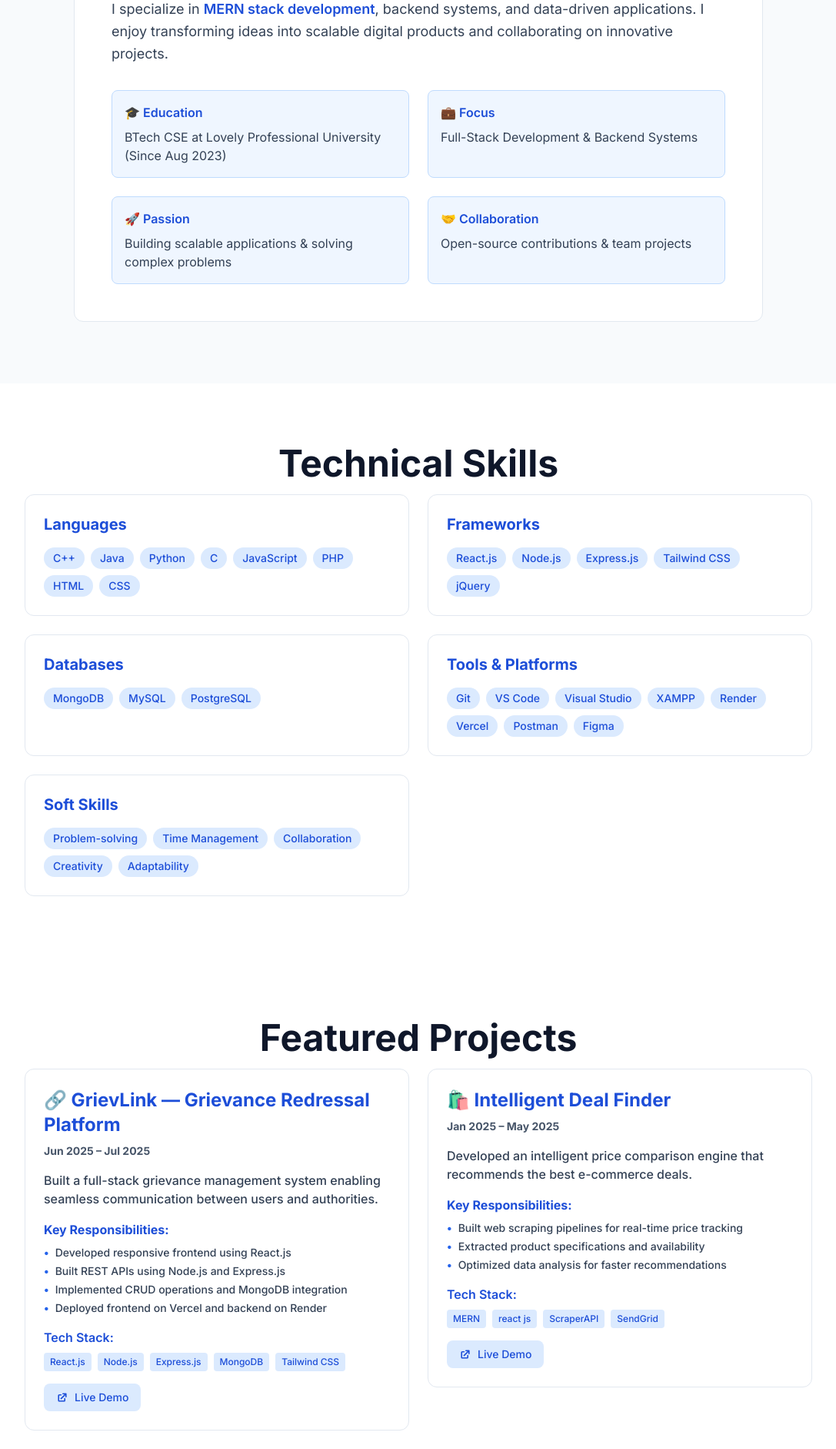
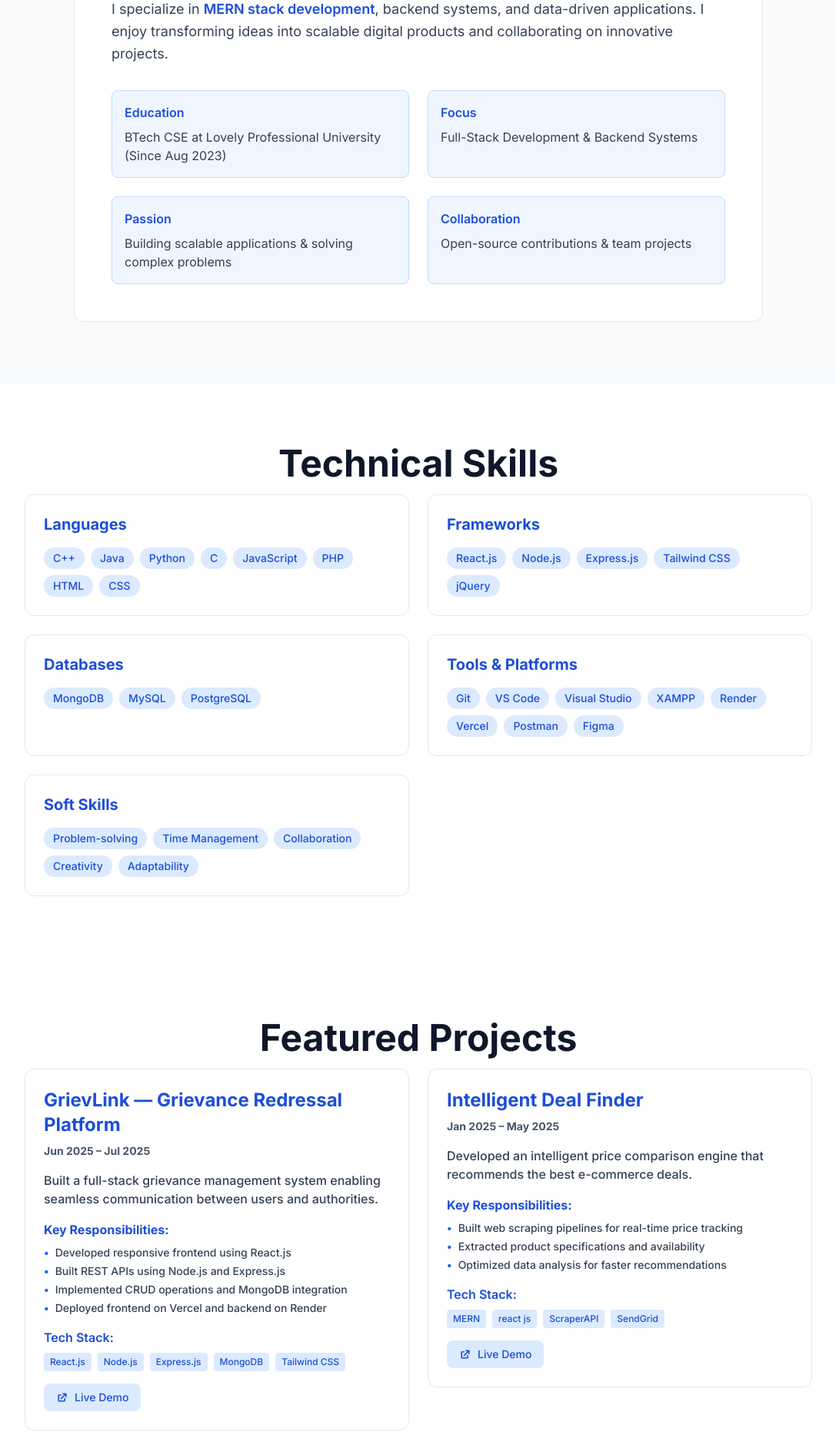
Before and after one commit to Aditya-566/Portfolio-frontend, a React (Vite) app: page / in a window 1280 px wide. Shown: the part 1140-3022 px from the top of the page at 77% size, without its empty margins (96-1183 px from the left). Built offline with nearby package versions, Linux system fonts and the light colour scheme.

Commit message:
Remove all emoji logos from section headers and project titles

```diff
--- a/src/components/About.jsx
+++ b/src/components/About.jsx
@@ -21,19 +21,19 @@ const About = () => {
 
           <div className="grid md:grid-cols-2 gap-6 mt-8">
             <div className="bg-blue-50 border border-blue-200 p-4 rounded-lg hover:shadow-md transition-shadow">
-              <h3 className="text-blue-700 font-semibold mb-2">🎓 Education</h3>
+              <h3 className="text-blue-700 font-semibold mb-2">Education</h3>
               <p className="text-slate-700">BTech CSE at Lovely Professional University (Since Aug 2023)</p>
             </div>
             <div className="bg-blue-50 border border-blue-200 p-4 rounded-lg hover:shadow-md transition-shadow">
-              <h3 className="text-blue-700 font-semibold mb-2">💼 Focus</h3>
+              <h3 className="text-blue-700 font-semibold mb-2">Focus</h3>
               <p className="text-slate-700">Full-Stack Development & Backend Systems</p>
             </div>
             <div className="bg-blue-50 border border-blue-200 p-4 rounded-lg hover:shadow-md transition-shadow">
-              <h3 className="text-blue-700 font-semibold mb-2">🚀 Passion</h3>
+              <h3 className="text-blue-700 font-semibold mb-2">Passion</h3>
               <p className="text-slate-700">Building scalable applications & solving complex problems</p>
             </div>
             <div className="bg-blue-50 border border-blue-200 p-4 rounded-lg hover:shadow-md transition-shadow">
-              <h3 className="text-blue-700 font-semibold mb-2">🤝 Collaboration</h3>
+              <h3 className="text-blue-700 font-semibold mb-2">Collaboration</h3>
               <p className="text-slate-700">Open-source contributions & team projects</p>
             </div>
           </div>
--- a/src/components/Projects.jsx
+++ b/src/components/Projects.jsx
@@ -5,7 +5,7 @@ const Projects = () => {
   const projects = [
     {
       id: 1,
-      title: '🔗 GrievLink — Grievance Redressal Platform',
+      title: 'GrievLink — Grievance Redressal Platform',
       duration: 'Jun 2025 – Jul 2025',
       description: 'Built a full-stack grievance management system enabling seamless communication between users and authorities.',
       responsibilities: [
@@ -22,7 +22,7 @@ const Projects = () => {
     },
     {
       id: 2,
-      title: '🛍️ Intelligent Deal Finder',
+      title: 'Intelligent Deal Finder',
       duration: 'Jan 2025 – May 2025',
       description: 'Developed an intelligent price comparison engine that recommends the best e-commerce deals.',
       responsibilities: [
@@ -37,7 +37,7 @@ const Projects = () => {
     },
     {
       id: 3,
-      title: '🎓 Smart Classroom & Timetable Scheduler',
+      title: 'Smart Classroom & Timetable Scheduler',
       duration: 'Ongoing',
       description: 'Designed an automated academic timetable scheduling system with intelligent conflict detection.',
       responsibilities: [
```
